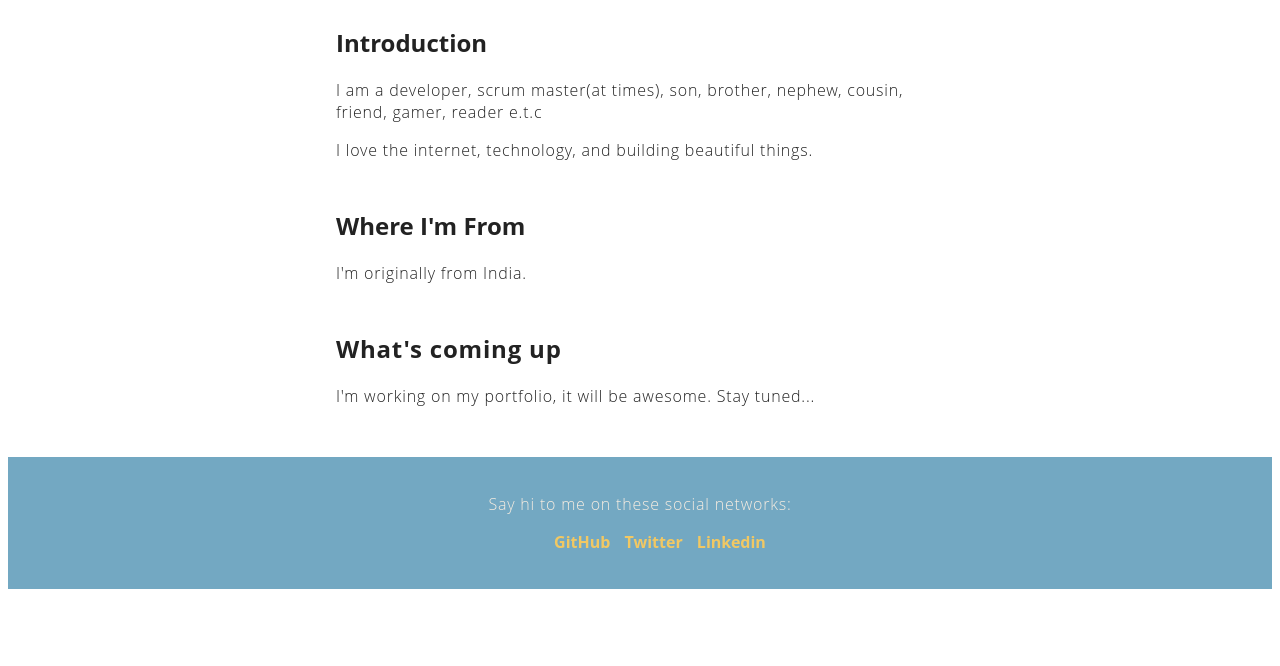
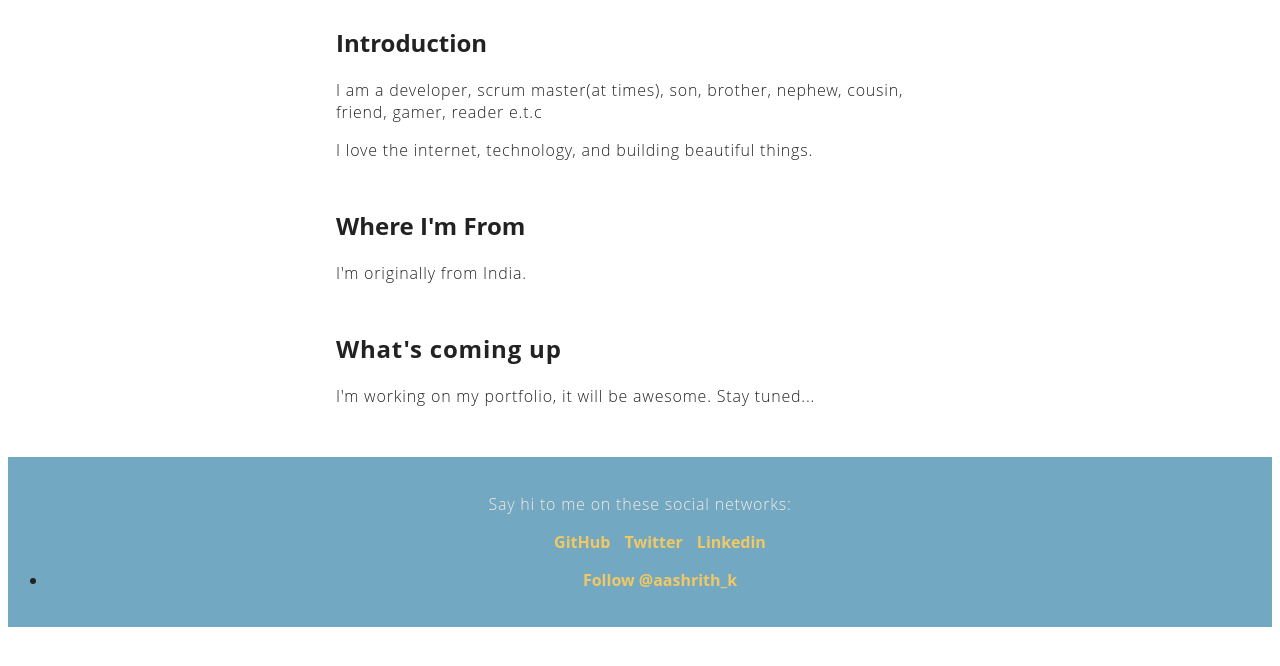
Before and after one commit to aashrith/aashrith.github.io, a plain HTML site: page index.html in a window 1280 px wide. Shown: the part 492-1158 px from the top of the page. Before the commit the page ends 1131 px from the top, so only its background shows below. Drawn offline with Linux system fonts and the light colour scheme.

Commit message:
Update index.html

```diff
--- a/index.html
+++ b/index.html
@@ -181,5 +181,7 @@ a {
         <li><a class=css-is-deranged href=https://twitter.com/aashrith_k>Twitter</a></li>
         <li><a class=css-is-deranged href=https://linkedin.com/in/aashrith/>Linkedin</a></li>
     </ul>
-
+    <ul>
+        <li><a href="https://twitter.com/aashrith_k?ref_src=twsrc%5Etfw" class="twitter-follow-button" data-show-count="false">Follow @aashrith_k</a><script async src="https://platform.twitter.com/widgets.js" charset="utf-8"></script></li>
+    </ul>
 </footer>
```
